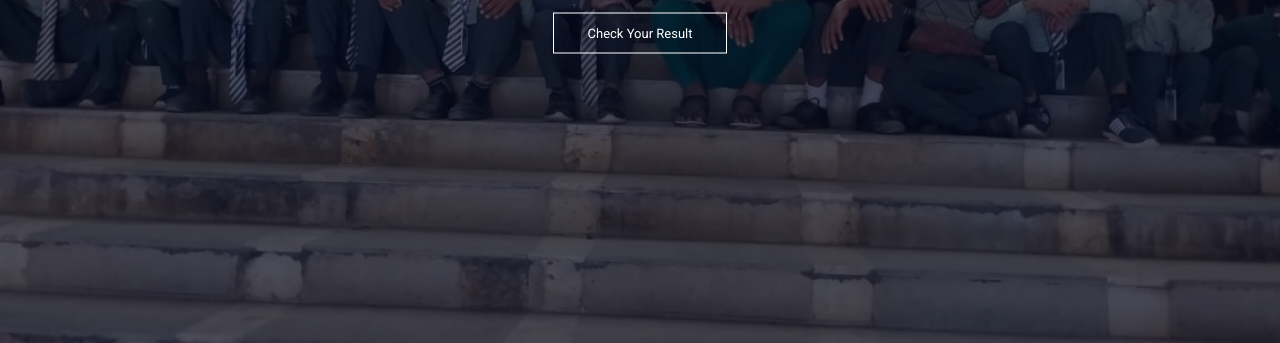
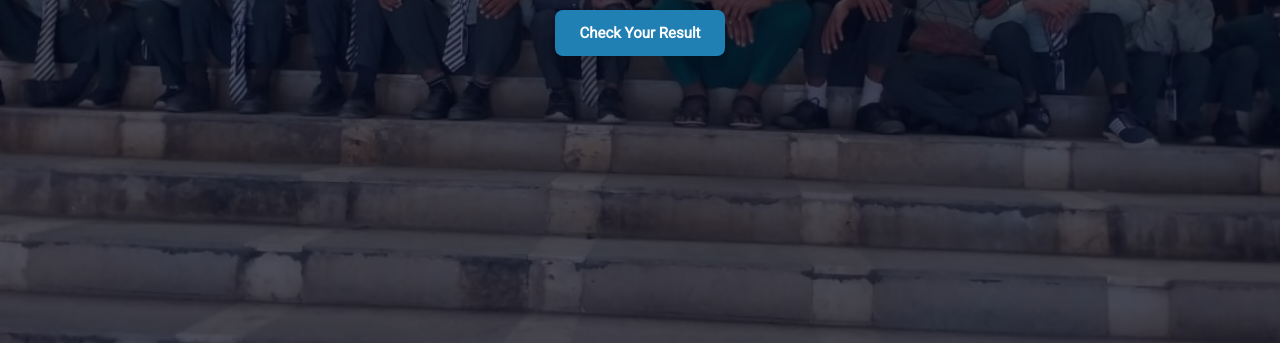
Before and after one commit to Tanfeez305204/StarPublicSchool.edu, a website: page public/index.html in a window 1280 px wide. Shown: the part 457-800 px from the top of the page. Drawn offline with Linux system fonts and the light colour scheme.

Commit message:
result btn

```diff
--- a/public/style.css
+++ b/public/style.css
@@ -113,15 +113,21 @@ nav img{
 }
 
 .hero-btn{
-    display: inline-block;
-    text-decoration: none;
-    color:white;
-    border: 1px solid white;
-    padding: 12px 34px;
-    font-size: 13px;
-    background: transparent;
-    position: relative;
-    cursor: pointer;
+   display: inline-block;
+  text-decoration: none;
+  color: white;
+  background-color: #2180b3;
+  border: none;
+  padding: 14px 24px;
+  font-size: 15px;
+  font-weight: 600;
+  border-radius: 8px;
+  cursor: pointer;
+  width: auto;
+  max-width: 90%;
+  text-align: center;
+  box-shadow: 0 4px 12px rgba(0, 0, 0, 0.15);
+  transition: background-color 0.3s ease, transform 0.2s ease;
 
 
 }
```
